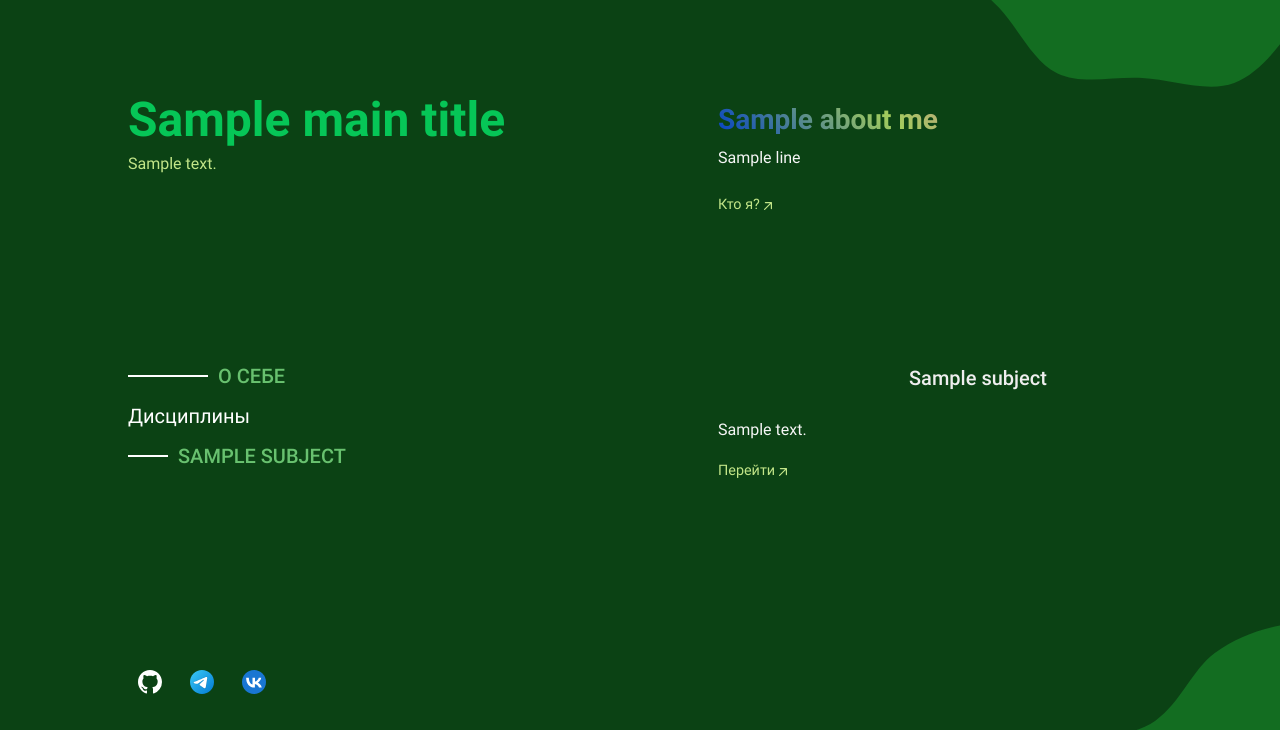
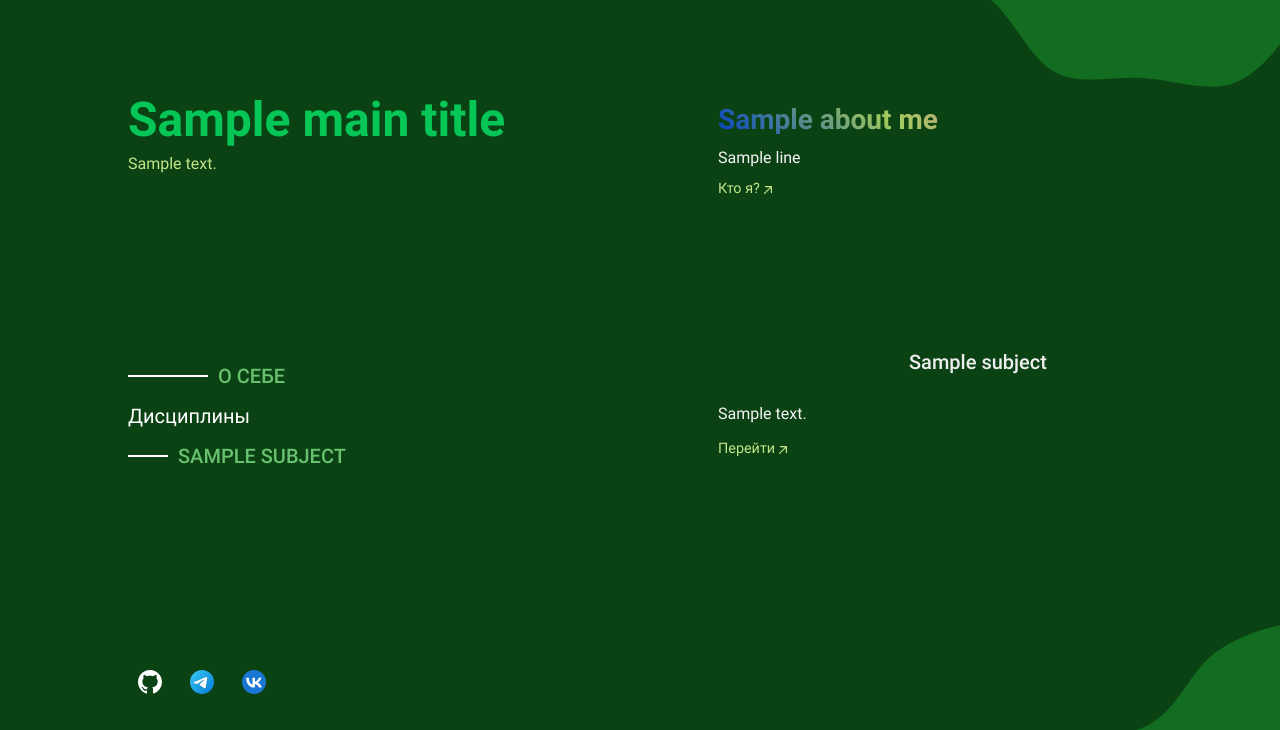
Before and after one commit to st0rmbtw/portfolio-site, a Flask app: template templates/index.html in a window 1280 px wide. Shown: the top 730 px of the page. Run offline with Flask 3, Linux system fonts and the light colour scheme; the template is opened without the code that fills it: most values are stand-ins (such as "Sample title", 1, 10 or a date in 2020); some web fonts are replaced.

Commit message:
Smaller padding above links

```diff
--- a/templates/index.html
+++ b/templates/index.html
@@ -66,7 +66,6 @@
                     {% endif %}
                 {% endfor %}
                 <br>
-                <br>
                 <div class="row link_container">
                     <a class="reset-a link" href="https://disk.yandex.ru/i/r_daajba3Hjtmg" target="_blank" rel="noopener noreferrer">Кто я?</a>
                     <svg xmlns="http://www.w3.org/2000/svg" viewBox="0 0 20 20" fill="currentColor" class="arrow" aria-hidden="true" data-darkreader-inline-fill="" style="--darkreader-inline-fill: currentColor;"><path fill-rule="evenodd" d="M5.22 14.78a.75.75 0 001.06 0l7.22-7.22v5.69a.75.75 0 001.5 0v-7.5a.75.75 0 00-.75-.75h-7.5a.75.75 0 000 1.5h5.69l-7.22 7.22a.75.75 0 000 1.06z" clip-rule="evenodd"></path></svg>
@@ -78,7 +77,7 @@
                     <span class="info-block__title self-center">{{ subject.name }}</span>
                     <div class="column projects">
                         {% for project in subject.projects %}
-                            <div class="project__item card column gap-26">
+                            <div class="project__item card column gap-20">
                                 {{ project.description }}
 
                                 {% if project.url is not none %}
```
